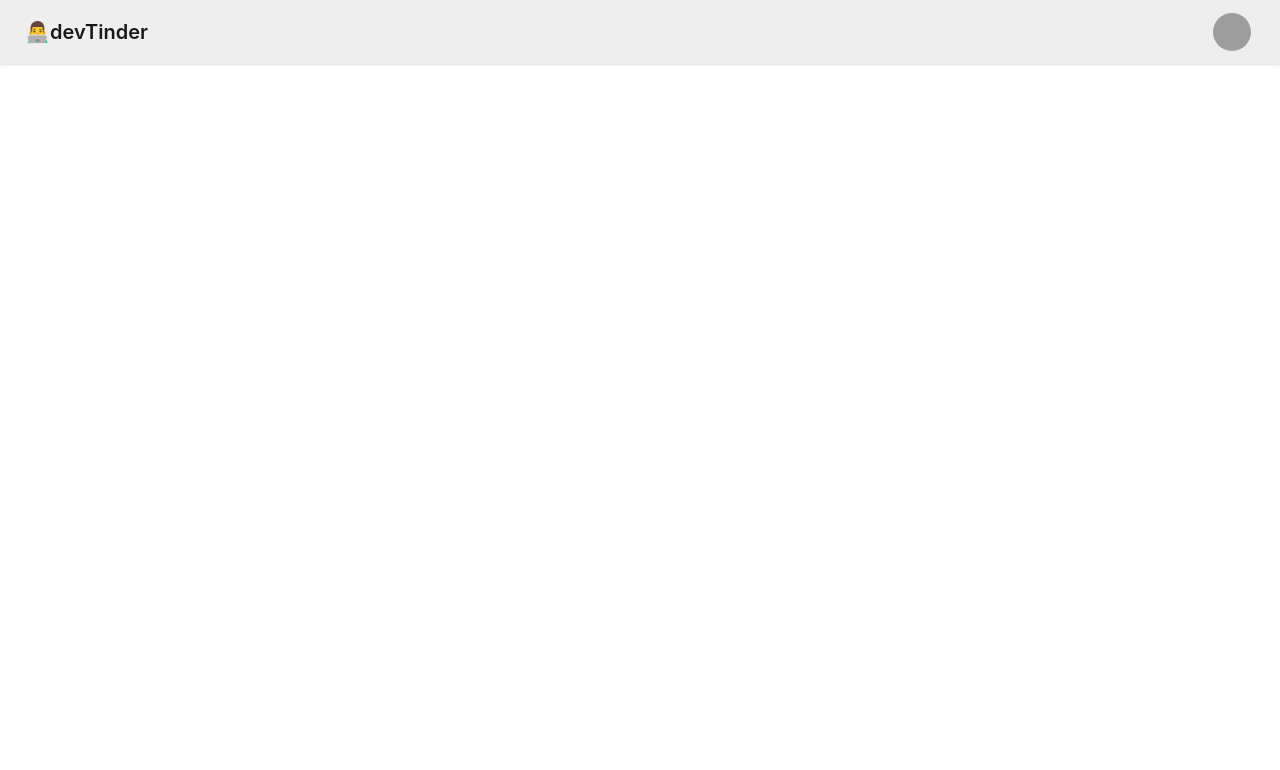
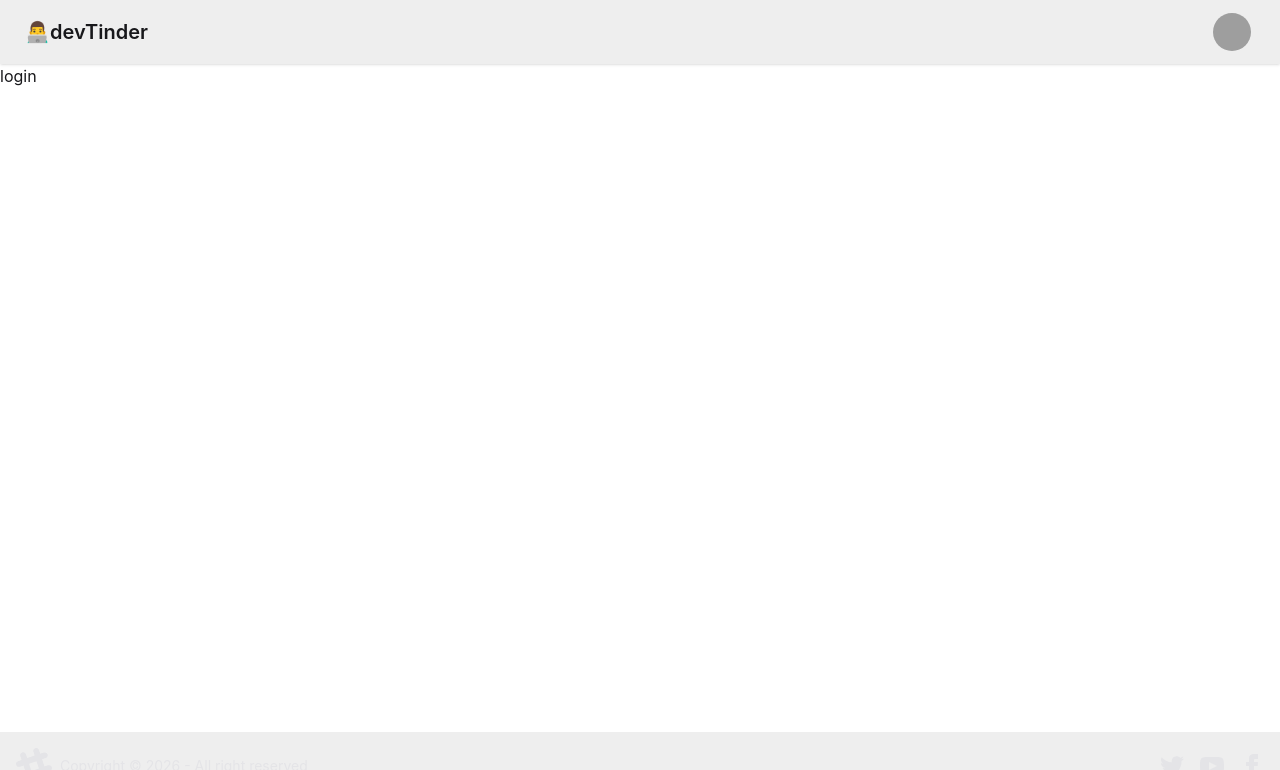
Before and after one commit to Hardik-Makvana/devTinder-web, a React (Vite) app: page /login in a window 1280 px wide. Shown: the top 770 px of the page. Built offline with nearby package versions, Linux system fonts and the light colour scheme; grey boxes are pictures that could not be loaded.

Commit message:
add routing and layout components for application structure

```diff
--- a/package.json
+++ b/package.json
@@ -13,6 +13,7 @@
     "@tailwindcss/vite": "^4.3.3",
     "react": "^19.2.8",
     "react-dom": "^19.2.8",
+    "react-router-dom": "^7.18.4",
     "tailwindcss": "^4.3.3"
   },
   "devDependencies": {
--- a/src/App.jsx
+++ b/src/App.jsx
@@ -1,45 +1,20 @@
+import { BrowserRouter, Route, Routes } from "react-router-dom";
+import Navbar from "./Navbar";
+import Body from "./Body";
+import Login from "./Login";
+import Profile from "./Profile";
+
 function App() {
   return (
     <>
-      <div className="navbar bg-base-300 shadow-sm">
-        <div className="flex-1">
-          <a className="btn btn-ghost text-xl">👨‍💻devTinder</a>
-        </div>
-        <div className="flex gap-2">
-
-          <div className="dropdown dropdown-end mx-5">
-            <div
-              tabIndex={0}
-              role="button"
-              className="btn btn-ghost btn-circle avatar"
-            >
-              <div className="w-10 rounded-full">
-                <img
-                  alt="Tailwind CSS Navbar component"
-                  src="https://img.daisyui.com/images/stock/photo-1534528741775-53994a69daeb.webp"
-                />
-              </div>
-            </div>
-            <ul
-              tabIndex={-1}
-              className="menu menu-sm dropdown-content bg-base-100 rounded-box z-1 mt-3 w-52 p-2 shadow"
-            >
-              <li>
-                <a className="justify-between">
-                  Profile
-                  <span className="badge">New</span>
-                </a>
-              </li>
-              <li>
-                <a>Settings</a>
-              </li>
-              <li>
-                <a>Logout</a>
-              </li>
-            </ul>
-          </div>
-        </div>
-      </div>
+      <BrowserRouter basename="/">
+          <Routes>
+              <Route path="/" element={<Body/>}>
+                  <Route path="/profile" element={<Profile/>}/>
+                  <Route path="/login" element={<Login/>}  />
+              </Route>
+          </Routes>
+      </BrowserRouter>
     </>
   );
 }
--- /dev/null
+++ b/src/Body.jsx
@@ -0,0 +1,16 @@
+import React from 'react'
+import Navbar from './Navbar'
+import { Outlet } from 'react-router-dom'
+import Footer from './Footer'
+
+const Body = () => {
+  return (
+    <div>
+      <Navbar/>
+      <Outlet/>
+      <Footer/>
+    </div>
+  )
+}
+
+export default Body
--- /dev/null
+++ b/src/Footer.jsx
@@ -0,0 +1,62 @@
+import React from "react";
+
+const Footer = () => {
+  return (
+    <footer className="footer sm:footer-horizontal bg-base-300 text-neutral-content items-center p-4 bottom-0 fixed">
+      <aside className="grid-flow-col items-center">
+        <svg
+          width="36"
+          height="36"
+          viewBox="0 0 24 24"
+          xmlns="http://www.w3.org/2000/svg"
+          fillRule="evenodd"
+          clipRule="evenodd"
+          className="fill-current"
+        >
+          <path d="M22.672 15.226l-2.432.811.841 2.515c.33 1.019-.209 2.127-1.23 2.456-1.15.325-2.148-.321-2.463-1.226l-.84-2.518-5.013 1.677.84 2.517c.391 1.203-.434 2.542-1.831 2.542-.88 0-1.601-.564-1.86-1.314l-.842-2.516-2.431.809c-1.135.328-2.145-.317-2.463-1.229-.329-1.018.211-2.127 1.231-2.456l2.432-.809-1.621-4.823-2.432.808c-1.355.384-2.558-.59-2.558-1.839 0-.817.509-1.582 1.327-1.846l2.433-.809-.842-2.515c-.33-1.02.211-2.129 1.232-2.458 1.02-.329 2.13.209 2.461 1.229l.842 2.515 5.011-1.677-.839-2.517c-.403-1.238.484-2.553 1.843-2.553.819 0 1.585.509 1.85 1.326l.841 2.517 2.431-.81c1.02-.33 2.131.211 2.461 1.229.332 1.018-.21 2.126-1.23 2.456l-2.433.809 1.622 4.823 2.433-.809c1.242-.401 2.557.484 2.557 1.838 0 .819-.51 1.583-1.328 1.847m-8.992-6.428l-5.01 1.675 1.619 4.828 5.011-1.674-1.62-4.829z"></path>
+        </svg>
+        <p>Copyright © {new Date().getFullYear()} - All right reserved</p>
+      </aside>
+      <nav className="grid-flow-col gap-4 md:place-self-center md:justify-self-end">
+        <a>
+          <svg
+            aria-label="Twitter"
+            xmlns="http://www.w3.org/2000/svg"
+            width="24"
+            height="24"
+            viewBox="0 0 24 24"
+            className="fill-current"
+          >
+            <path d="M24 4.557c-.883.392-1.832.656-2.828.775 1.017-.609 1.798-1.574 2.165-2.724-.951.564-2.005.974-3.127 1.195-.897-.957-2.178-1.555-3.594-1.555-3.179 0-5.515 2.966-4.797 6.045-4.091-.205-7.719-2.165-10.148-5.144-1.29 2.213-.669 5.108 1.523 6.574-.806-.026-1.566-.247-2.229-.616-.054 2.281 1.581 4.415 3.949 4.89-.693.188-1.452.232-2.224.084.626 1.956 2.444 3.379 4.6 3.419-2.07 1.623-4.678 2.348-7.29 2.04 2.179 1.397 4.768 2.212 7.548 2.212 9.142 0 14.307-7.721 13.995-14.646.962-.695 1.797-1.562 2.457-2.549z"></path>
+          </svg>
+        </a>
+        <a>
+          <svg
+            aria-label="YouTube"
+            xmlns="http://www.w3.org/2000/svg"
+            width="24"
+            height="24"
+            viewBox="0 0 24 24"
+            className="fill-current"
+          >
+            <path d="M19.615 3.184c-3.604-.246-11.631-.245-15.23 0-3.897.266-4.356 2.62-4.385 8.816.029 6.185.484 8.549 4.385 8.816 3.6.245 11.626.246 15.23 0 3.897-.266 4.356-2.62 4.385-8.816-.029-6.185-.484-8.549-4.385-8.816zm-10.615 12.816v-8l8 3.993-8 4.007z"></path>
+          </svg>
+        </a>
+        <a>
+          <svg
+            aria-label="Facebook"
+            xmlns="http://www.w3.org/2000/svg"
+            width="24"
+            height="24"
+            viewBox="0 0 24 24"
+            className="fill-current"
+          >
+            <path d="M9 8h-3v4h3v12h5v-12h3.642l.358-4h-4v-1.667c0-.955.192-1.333 1.115-1.333h2.885v-5h-3.808c-3.596 0-5.192 1.583-5.192 4.615v3.385z"></path>
+          </svg>
+        </a>
+      </nav>
+    </footer>
+  );
+};
+
+export default Footer;
--- /dev/null
+++ b/src/Login.jsx
@@ -0,0 +1,11 @@
+import React from 'react'
+
+const Login = () => {
+  return (
+    <div>
+      login
+    </div>
+  )
+}
+
+export default Login
--- /dev/null
+++ b/src/Navbar.jsx
@@ -0,0 +1,46 @@
+import React from 'react'
+
+const Navbar = () => {
+  return (
+        <div className="navbar bg-base-300 shadow-sm">
+        <div className="flex-1">
+          <a className="btn btn-ghost text-xl">👨‍💻devTinder</a>
+        </div>
+        <div className="flex gap-2">
+          <div className="dropdown dropdown-end mx-5">
+            <div
+              tabIndex={0}
+              role="button"
+              className="btn btn-ghost btn-circle avatar"
+            >
+              <div className="w-10 rounded-full">
+                <img
+                  alt="Tailwind CSS Navbar component"
+                  src="https://img.daisyui.com/images/stock/photo-1534528741775-53994a69daeb.webp"
+                />
+              </div>
+            </div>
+            <ul
+              tabIndex={-1}
+              className="menu menu-sm dropdown-content bg-base-100 rounded-box z-1 mt-3 w-52 p-2 shadow"
+            >
+              <li>
+                <a className="justify-between">
+                  Profile
+                  <span className="badge">New</span>
+                </a>
+              </li>
+              <li>
+                <a>Settings</a>
+              </li>
+              <li>
+                <a>Logout</a>
+              </li>
+            </ul>
+          </div>
+        </div>
+      </div>
+  )
+}
+
+export default Navbar
--- /dev/null
+++ b/src/Profile.jsx
@@ -0,0 +1,11 @@
+import React from 'react'
+
+const Profile = () => {
+  return (
+    <div>
+      profile
+    </div>
+  )
+}
+
+export default Profile
```
Also changed, not shown: 1 other file (tests, documents, lock files or other folders).
